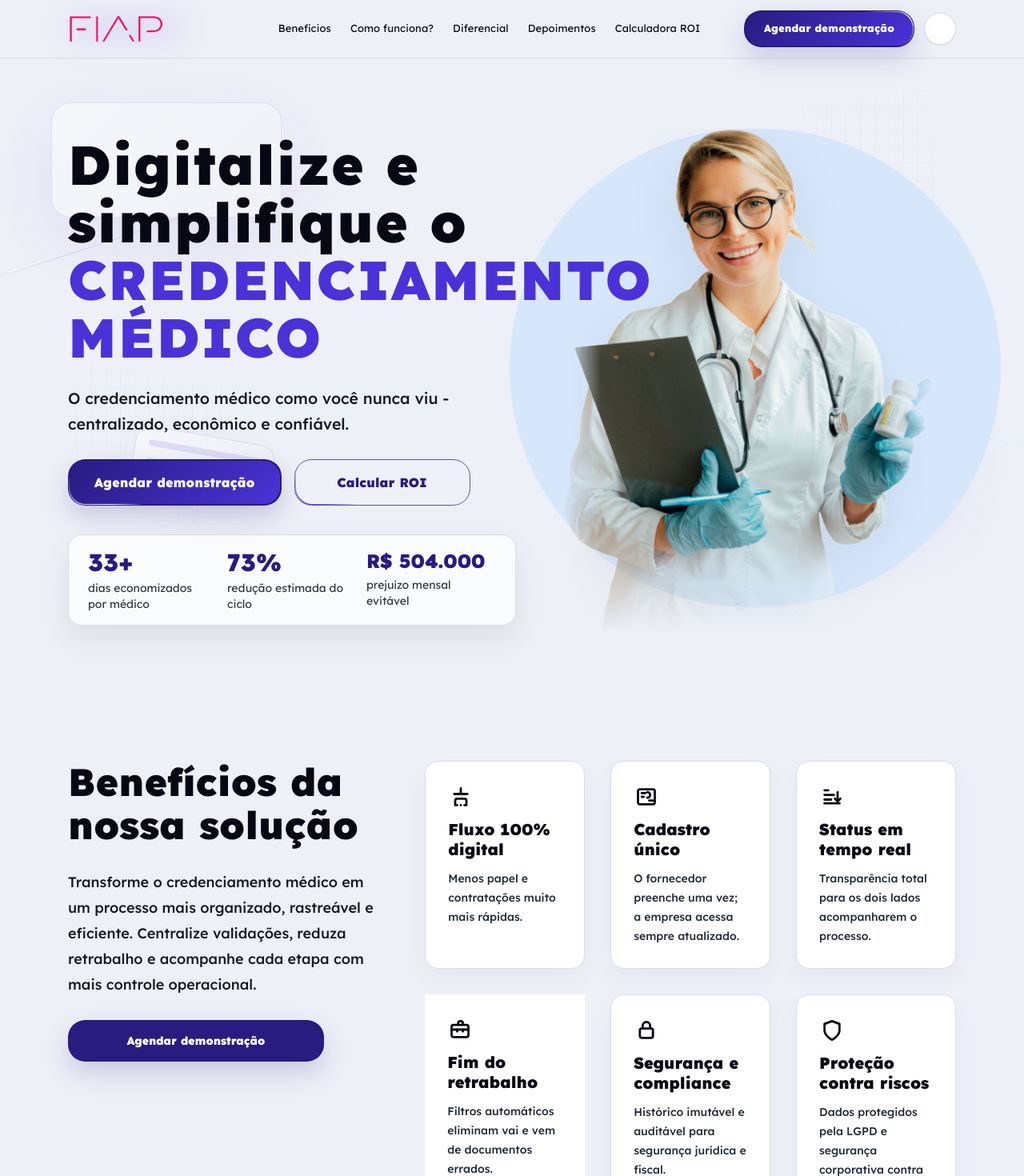
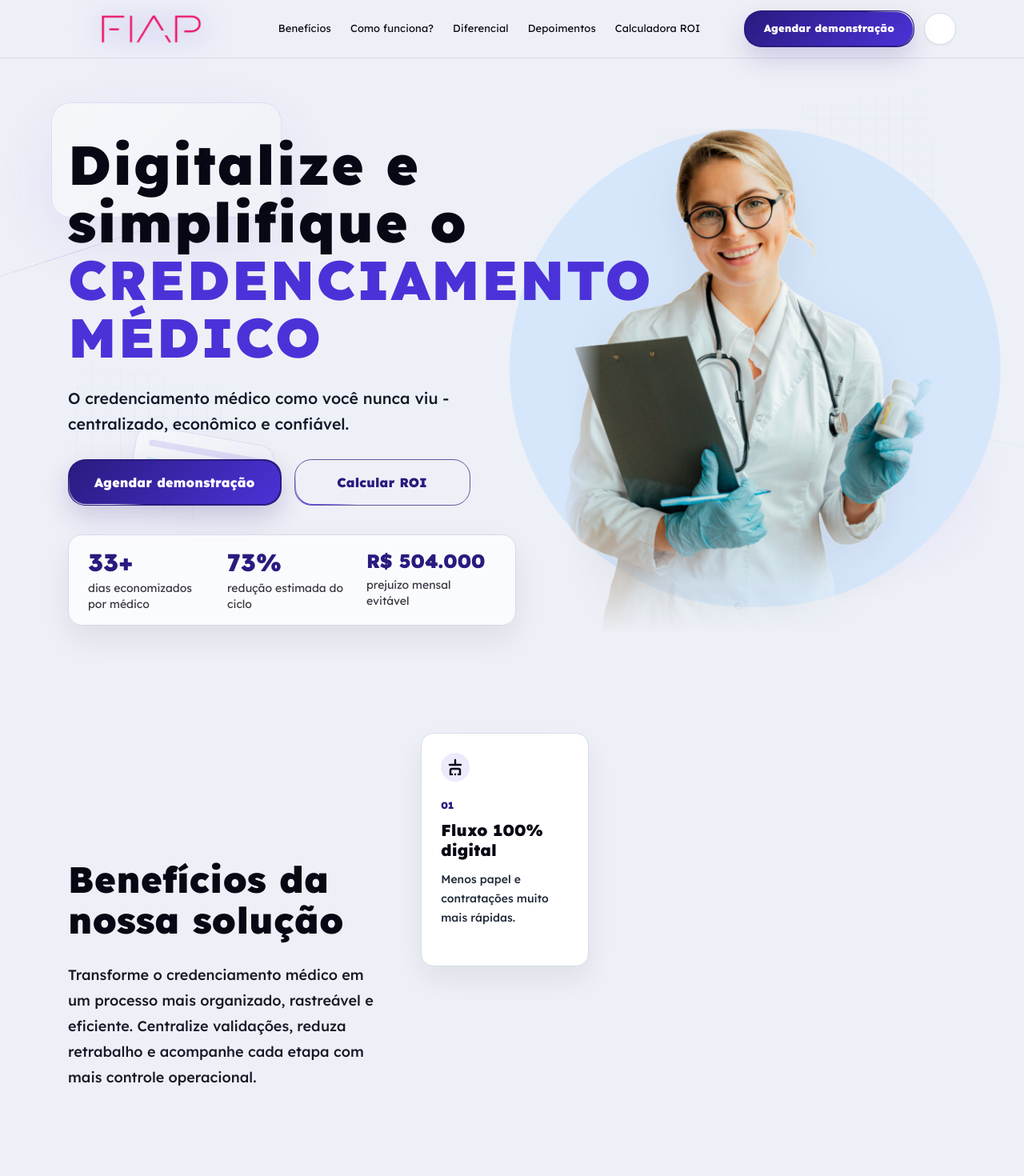
Before and after one commit to r3vmarcos/challenge-hss-fiap-1twdor-2025, a React (Vite) app: page / in a window 1280 px wide. Shown: the top 1470 px of the page at 80% size. Built offline with nearby package versions, Linux system fonts and the light colour scheme.

Commit message:
adiciona scrollytelling e footer institucional

```diff
--- a/src/components/layout/rodape.tsx
+++ b/src/components/layout/rodape.tsx
@@ -1,12 +1,50 @@
+import logoFiap from "@/assets/logo-fiap.png";
+import logoHss from "@/assets/logo-health-sync-solutions.png";
 import { fontesConsultadas } from "@/data/conteudoHss";
 
 /* === RODAPE | inicio === */
+const redesSociais = [
+  { label: "Site HSS", href: "https://syncidsolutions.com/", texto: "Site" },
+  { label: "LinkedIn HSS", href: "https://www.linkedin.com/company/health-sync-solutions", texto: "in" },
+  { label: "FIAP", href: "https://www.fiap.com.br/", texto: "FIAP" },
+];
+
 export function Rodape(): JSX.Element {
   return (
-    <footer className="border-t border-[#d7d9e6] bg-[#eef0f7] px-4 py-8 sm:px-6 lg:px-8">
-      <div className="mx-auto flex max-w-[1110px] flex-col gap-4 text-sm text-slate-500 md:flex-row md:items-center md:justify-between">
-        <p className="font-semibold">Health Sync Solutions - FIAP MedTech Challenge - Landing light + ROI por tempo.</p>
-        <details className="max-w-xl">
+    <footer className="relative z-10 border-t border-[#d7d9e6] bg-[#eef0f7] px-4 py-10 sm:px-6 lg:px-8">
+      <div className="mx-auto grid max-w-[1110px] gap-8 md:grid-cols-[1fr_auto] md:items-center">
+        <div>
+          <div className="flex flex-wrap items-center gap-7">
+            <img src={logoHss} alt="Health Sync Solutions" className="h-12 w-48 object-contain object-left" />
+            <span className="h-8 w-px bg-[#c8ccdc]" aria-hidden="true" />
+            <img src={logoFiap} alt="FIAP" className="h-10 w-28 object-contain object-left" />
+          </div>
+
+          <p className="mt-5 max-w-[620px] text-sm font-medium leading-6 text-slate-600">
+            Health Sync Solutions - FIAP MedTech Challenge - Landing light com calculadora de ROI por tempo de credenciamento.
+          </p>
+          <p className="mt-3 text-xs font-semibold text-slate-500">
+            © 2026 Health Sync Solutions. Todos os direitos reservados.
+          </p>
+        </div>
+
+        <div className="flex flex-col gap-4 md:items-end">
+          <div className="flex items-center gap-3">
+            {redesSociais.map((rede) => (
+              <a
+                key={rede.label}
+                href={rede.href}
+                target="_blank"
+                rel="noreferrer"
+                aria-label={rede.label}
+                className="inline-flex h-10 min-w-10 items-center justify-center rounded-full border border-hss-violeta/20 bg-white px-3 text-xs font-black text-hss-roxo shadow-sm hover:-translate-y-0.5 hover:shadow-neon"
+              >
+                {rede.texto}
+              </a>
+            ))}
+          </div>
+
+          <details className="max-w-xl text-sm text-slate-500">
             <summary className="cursor-pointer font-black text-hss-roxo">Fontes e referências</summary>
             <ul className="mt-3 list-inside list-disc space-y-1">
               {fontesConsultadas.map((fonte) => (
@@ -15,6 +53,7 @@ export function Rodape(): JSX.Element {
             </ul>
           </details>
         </div>
+      </div>
     </footer>
   );
 }
--- a/src/components/secao-solucao.tsx
+++ b/src/components/secao-solucao.tsx
@@ -1,3 +1,5 @@
+import { useEffect, useRef, useState } from "react";
+
 /* === DADOS DE BENEFICIOS | inicio === */
 const beneficios = [
   {
@@ -19,7 +21,6 @@ const beneficios = [
     icone: <IconeMaleta />,
     titulo: "Fim do retrabalho",
     texto: "Filtros automáticos eliminam vai e vem de documentos errados.",
-    destaque: true,
   },
   {
     icone: <IconeCadeado />,
@@ -36,39 +37,63 @@ const beneficios = [
 
 /* === COMPONENTE BENEFICIOS | inicio === */
 export function SecaoBeneficios(): JSX.Element {
+  const secaoRef = useRef<HTMLElement>(null);
+  const [cardsVisiveis, definirCardsVisiveis] = useState(1);
+
+  useEffect(() => {
+    function aoRolar(): void {
+      const elemento = secaoRef.current;
+      if (!elemento) return;
+
+      const topo = elemento.offsetTop;
+      const alturaRolavel = Math.max(elemento.offsetHeight - window.innerHeight, 1);
+      const progresso = Math.min(Math.max((window.scrollY - topo) / alturaRolavel, 0), 1);
+      definirCardsVisiveis(Math.min(beneficios.length, Math.max(1, Math.floor(progresso * beneficios.length) + 1)));
+    }
+
+    aoRolar();
+    window.addEventListener("scroll", aoRolar, { passive: true });
+    window.addEventListener("resize", aoRolar);
+    return () => {
+      window.removeEventListener("scroll", aoRolar);
+      window.removeEventListener("resize", aoRolar);
+    };
+  }, []);
+
   return (
-    <section id="beneficios" className="scroll-mt-28 bg-[#eef0f7] px-4 py-24 sm:px-6 lg:px-8">
-      <div className="mx-auto grid max-w-[1110px] gap-12 lg:grid-cols-[0.75fr_1.25fr] lg:items-start">
+    <section ref={secaoRef} id="beneficios" className="relative min-h-[180vh] scroll-mt-28 bg-[#eef0f7] px-4 sm:px-6 lg:px-8">
+      <div className="sticky top-[74px] mx-auto grid min-h-[calc(100vh-74px)] max-w-[1110px] items-center gap-10 py-10 lg:grid-cols-[0.75fr_1.25fr]">
         <div className="revelar-scroll">
-          <h2 className="max-w-[430px] text-[2.35rem] font-black leading-[1.12] tracking-[0.01em] text-[#070814] sm:text-[3rem]">
+          <h2 className="max-w-[430px] text-[2.25rem] font-black leading-[1.12] tracking-[0.01em] text-[#070814] sm:text-[2.85rem]">
             Benefícios da nossa solução
           </h2>
           <p className="mt-7 max-w-[420px] text-lg font-medium leading-8 text-[#171826]">
             Transforme o credenciamento médico em um processo mais organizado, rastreável e eficiente. Centralize validações, reduza retrabalho e acompanhe cada etapa com mais controle operacional.
           </p>
-          <a
-            href="#lead"
-            className="mt-7 inline-flex min-w-[320px] items-center justify-center rounded-[1.35rem] bg-hss-roxo px-8 py-4 text-sm font-black text-white shadow-[0_14px_32px_rgba(41,27,127,0.18)] hover:-translate-y-0.5"
-          >
-            Agendar demonstração
-          </a>
         </div>
 
-        <div className="grid gap-8 sm:grid-cols-2 xl:grid-cols-3">
-          {beneficios.map((beneficio) => (
+        <div className="grid gap-5 sm:grid-cols-2 xl:grid-cols-3">
+          {beneficios.map((beneficio, indice) => {
+            const visivel = indice < cardsVisiveis;
+
+            return (
               <article
                 key={beneficio.titulo}
                 className={
-                beneficio.destaque
-                  ? "revelar-scroll rounded-none bg-white p-7"
-                  : "revelar-scroll rounded-2xl border border-[#d8dbea] bg-white p-7 shadow-[0_12px_28px_rgba(15,23,42,0.04)]"
+                  visivel
+                    ? "translate-y-0 rounded-2xl border border-[#d8dbea] bg-white p-6 opacity-100 shadow-[0_16px_34px_rgba(15,23,42,0.07)] transition duration-500"
+                    : "translate-y-8 rounded-2xl border border-[#d8dbea] bg-white/40 p-6 opacity-0 shadow-none transition duration-500"
                 }
               >
-              <div className="mb-3 flex h-8 w-8 items-center justify-center text-[#070814]">{beneficio.icone}</div>
-              <h3 className="text-xl font-black leading-tight text-[#070814]">{beneficio.titulo}</h3>
+                <span className="mb-4 flex h-9 w-9 items-center justify-center rounded-full bg-hss-violeta/10 text-[#070814]">
+                  {beneficio.icone}
+                </span>
+                <span className="text-xs font-black text-hss-roxo">{String(indice + 1).padStart(2, "0")}</span>
+                <h3 className="mt-2 text-xl font-black leading-tight text-[#070814]">{beneficio.titulo}</h3>
                 <p className="mt-3 text-sm font-medium leading-6 text-[#1f2937]">{beneficio.texto}</p>
               </article>
-          ))}
+            );
+          })}
         </div>
       </div>
     </section>
@@ -78,26 +103,26 @@ export function SecaoBeneficios(): JSX.Element {
 
 /* === ICONES BENEFICIOS | inicio === */
 function IconeFluxo(): JSX.Element {
-  return <svg viewBox="0 0 24 24" className="h-7 w-7" fill="none" stroke="currentColor" strokeWidth="2.4" strokeLinecap="round" strokeLinejoin="round"><path d="M12 3v6" /><path d="M6 21v-5a2 2 0 0 1 2-2h8a2 2 0 0 1 2 2v5" /><path d="M5 9h14" /><path d="M8 21h.01" /><path d="M12 21h.01" /><path d="M16 21h.01" /></svg>;
+  return <svg viewBox="0 0 24 24" className="h-6 w-6" fill="none" stroke="currentColor" strokeWidth="2.4" strokeLinecap="round" strokeLinejoin="round"><path d="M12 3v6" /><path d="M6 21v-5a2 2 0 0 1 2-2h8a2 2 0 0 1 2 2v5" /><path d="M5 9h14" /><path d="M8 21h.01" /><path d="M12 21h.01" /><path d="M16 21h.01" /></svg>;
 }
 
 function IconeCadastro(): JSX.Element {
-  return <svg viewBox="0 0 24 24" className="h-7 w-7" fill="none" stroke="currentColor" strokeWidth="2.4" strokeLinecap="round" strokeLinejoin="round"><rect x="3" y="4" width="18" height="16" rx="2" /><path d="M7 8h4" /><path d="M7 12h2" /><path d="M13 13a3 3 0 1 0 0-6" /><path d="M15 16h4" /></svg>;
+  return <svg viewBox="0 0 24 24" className="h-6 w-6" fill="none" stroke="currentColor" strokeWidth="2.4" strokeLinecap="round" strokeLinejoin="round"><rect x="3" y="4" width="18" height="16" rx="2" /><path d="M7 8h4" /><path d="M7 12h2" /><path d="M13 13a3 3 0 1 0 0-6" /><path d="M15 16h4" /></svg>;
 }
 
 function IconeStatus(): JSX.Element {
-  return <svg viewBox="0 0 24 24" className="h-7 w-7" fill="none" stroke="currentColor" strokeWidth="2.4" strokeLinecap="round" strokeLinejoin="round"><path d="M4 19h16" /><path d="M4 5h4" /><path d="M4 10h10" /><path d="M4 15h7" /><path d="M18 7v10" /><path d="m15 14 3 3 3-3" /></svg>;
+  return <svg viewBox="0 0 24 24" className="h-6 w-6" fill="none" stroke="currentColor" strokeWidth="2.4" strokeLinecap="round" strokeLinejoin="round"><path d="M4 19h16" /><path d="M4 5h4" /><path d="M4 10h10" /><path d="M4 15h7" /><path d="M18 7v10" /><path d="m15 14 3 3 3-3" /></svg>;
 }
 
 function IconeMaleta(): JSX.Element {
-  return <svg viewBox="0 0 24 24" className="h-7 w-7" fill="none" stroke="currentColor" strokeWidth="2.4" strokeLinecap="round" strokeLinejoin="round"><path d="M10 6V5a2 2 0 0 1 2-2h1a2 2 0 0 1 2 2v1" /><rect x="3" y="7" width="18" height="13" rx="2" /><path d="M3 12h18" /><path d="M9 12v2" /><path d="M15 12v2" /></svg>;
+  return <svg viewBox="0 0 24 24" className="h-6 w-6" fill="none" stroke="currentColor" strokeWidth="2.4" strokeLinecap="round" strokeLinejoin="round"><path d="M10 6V5a2 2 0 0 1 2-2h1a2 2 0 0 1 2 2v1" /><rect x="3" y="7" width="18" height="13" rx="2" /><path d="M3 12h18" /><path d="M9 12v2" /><path d="M15 12v2" /></svg>;
 }
 
 function IconeCadeado(): JSX.Element {
-  return <svg viewBox="0 0 24 24" className="h-7 w-7" fill="none" stroke="currentColor" strokeWidth="2.4" strokeLinecap="round" strokeLinejoin="round"><rect x="5" y="10" width="14" height="10" rx="2" /><path d="M8 10V7a4 4 0 0 1 8 0v3" /></svg>;
+  return <svg viewBox="0 0 24 24" className="h-6 w-6" fill="none" stroke="currentColor" strokeWidth="2.4" strokeLinecap="round" strokeLinejoin="round"><rect x="5" y="10" width="14" height="10" rx="2" /><path d="M8 10V7a4 4 0 0 1 8 0v3" /></svg>;
 }
 
 function IconeEscudo(): JSX.Element {
-  return <svg viewBox="0 0 24 24" className="h-7 w-7" fill="none" stroke="currentColor" strokeWidth="2.4" strokeLinecap="round" strokeLinejoin="round"><path d="M12 22s8-4 8-10V5l-8-3-8 3v7c0 6 8 10 8 10" /></svg>;
+  return <svg viewBox="0 0 24 24" className="h-6 w-6" fill="none" stroke="currentColor" strokeWidth="2.4" strokeLinecap="round" strokeLinejoin="round"><path d="M12 22s8-4 8-10V5l-8-3-8 3v7c0 6 8 10 8 10" /></svg>;
 }
 /* === ICONES BENEFICIOS | fim === */
--- a/src/index.css
+++ b/src/index.css
@@ -148,7 +148,7 @@ body::-webkit-scrollbar-thumb:hover,
   display: inline-grid;
   height: 3rem;
   width: 13rem;
-  place-items: center start;
+  place-items: center;
   perspective: 900px;
 }
 
@@ -158,7 +158,7 @@ body::-webkit-scrollbar-thumb:hover,
   display: grid;
   height: 100%;
   width: 100%;
-  place-items: center start;
+  place-items: center;
   transform-origin: 50% 0%;
   animation: logo-origami-entrada 0.7s cubic-bezier(0.2, 0.75, 0.18, 1) both;
 }
@@ -189,23 +189,23 @@ body::-webkit-scrollbar-thumb:hover,
   max-height: 2.8rem;
   width: 100%;
   object-fit: contain;
-  object-position: left center;
+  object-position: center;
 }
 
 .logo-origami-fiap img {
-  max-width: 7.5rem;
+  max-width: 8rem;
 }
 
 .logo-origami-sombra {
   position: absolute;
-  left: 0;
+  left: 50%;
   top: 0.45rem;
   height: 2rem;
   width: 9rem;
   border-radius: 999px;
   background: rgba(75, 50, 216, 0.12);
   filter: blur(18px);
-  transform: translateZ(-1px);
+  transform: translateX(-50%) translateZ(-1px);
 }
 
 @keyframes logo-origami-entrada {
```
Also changed, not shown: src/components/secoes/secao-processo-comparativo.tsx (+147 -50 lines), doc/changelog.md. Lines whose indentation alone changed are shown as unchanged.
